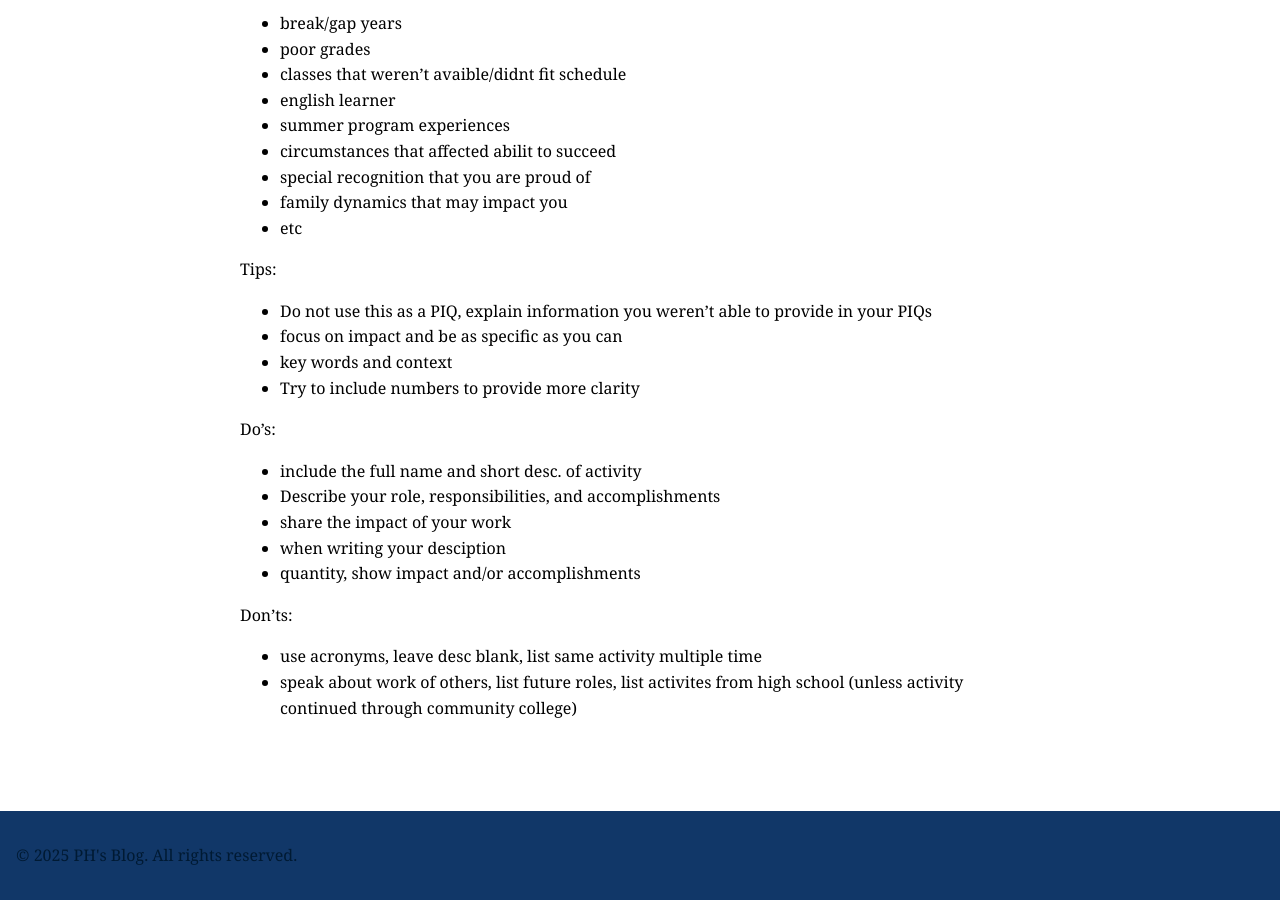
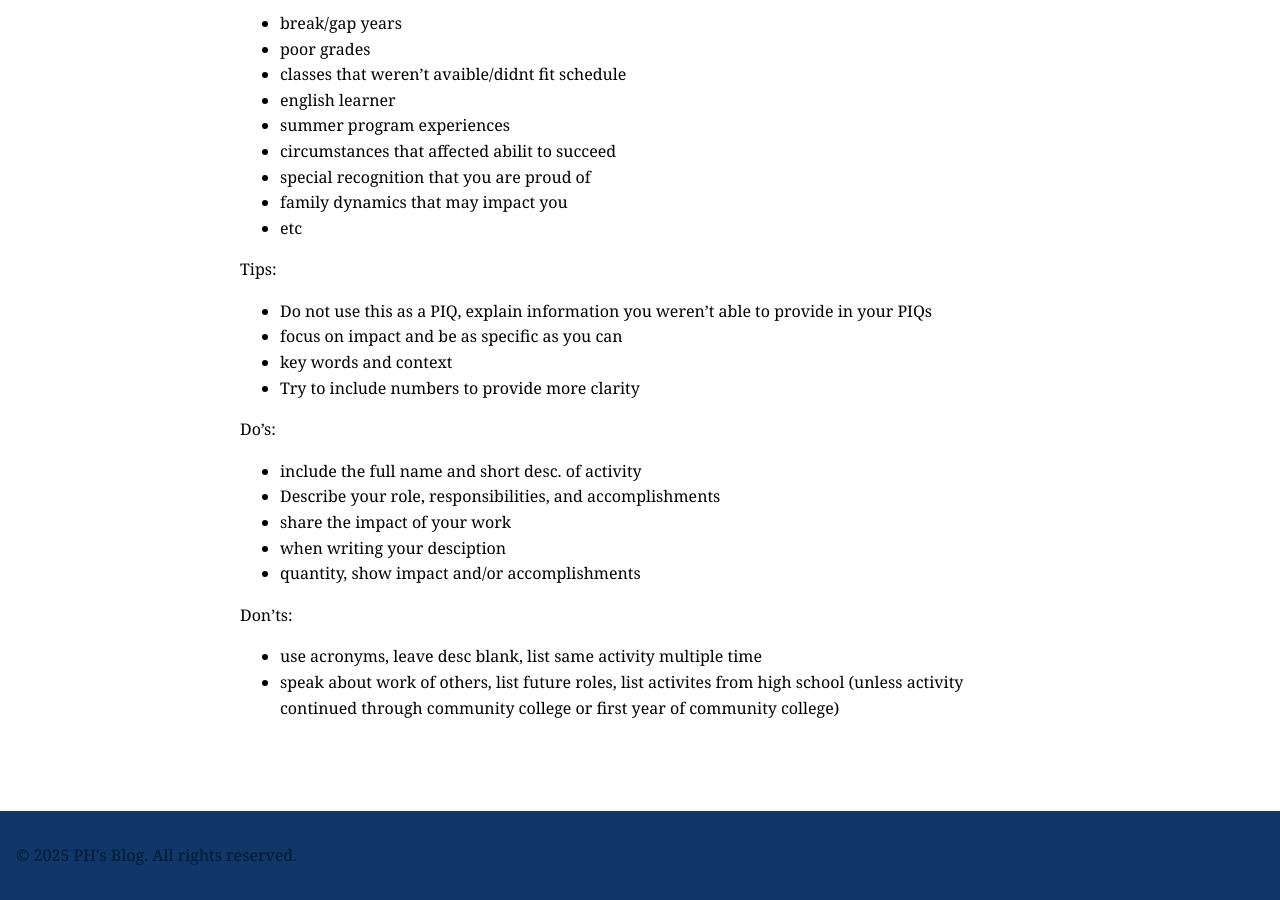
Before and after one commit to CaptainSapphire/PH-s-Blog, a Jekyll site: the page built from _posts/2025-09-19-cctcs-wip.md, in a window 1280 px wide and 900 px high, scrolled down 685 px. Built offline with Jekyll 4.4.1, drawn with Linux system fonts in a browser that asks for light colours; our own code applies the rules of GitHub Pages for plain Markdown files.

Commit message:
Update 2025-09-19-cctcs-wip.md

```diff
--- a/_posts/2025-09-19-cctcs-wip.md
+++ b/_posts/2025-09-19-cctcs-wip.md
@@ -35,4 +35,4 @@ Do's:
 
 Don'ts:
 - use acronyms, leave desc blank, list same activity multiple time
-- speak about work of others, list future roles, list activites from high school (unless activity continued through community college)
+- speak about work of others, list future roles, list activites from high school (unless activity continued through community college or first year of community college)
```
